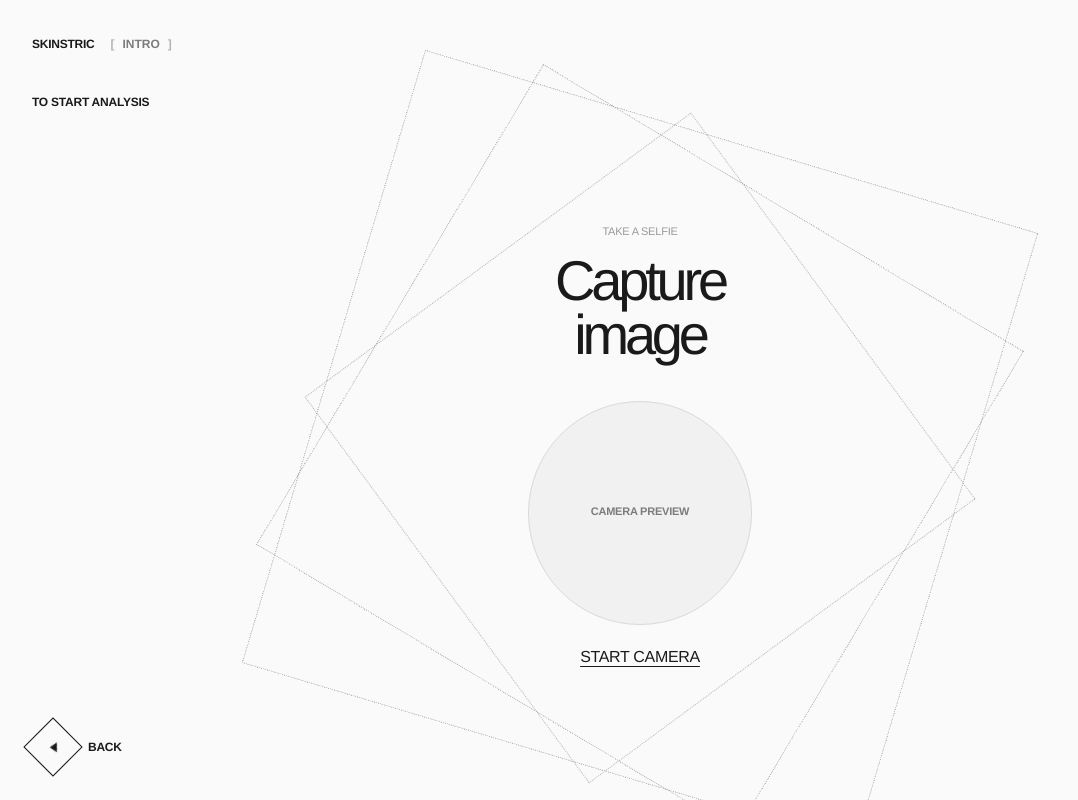
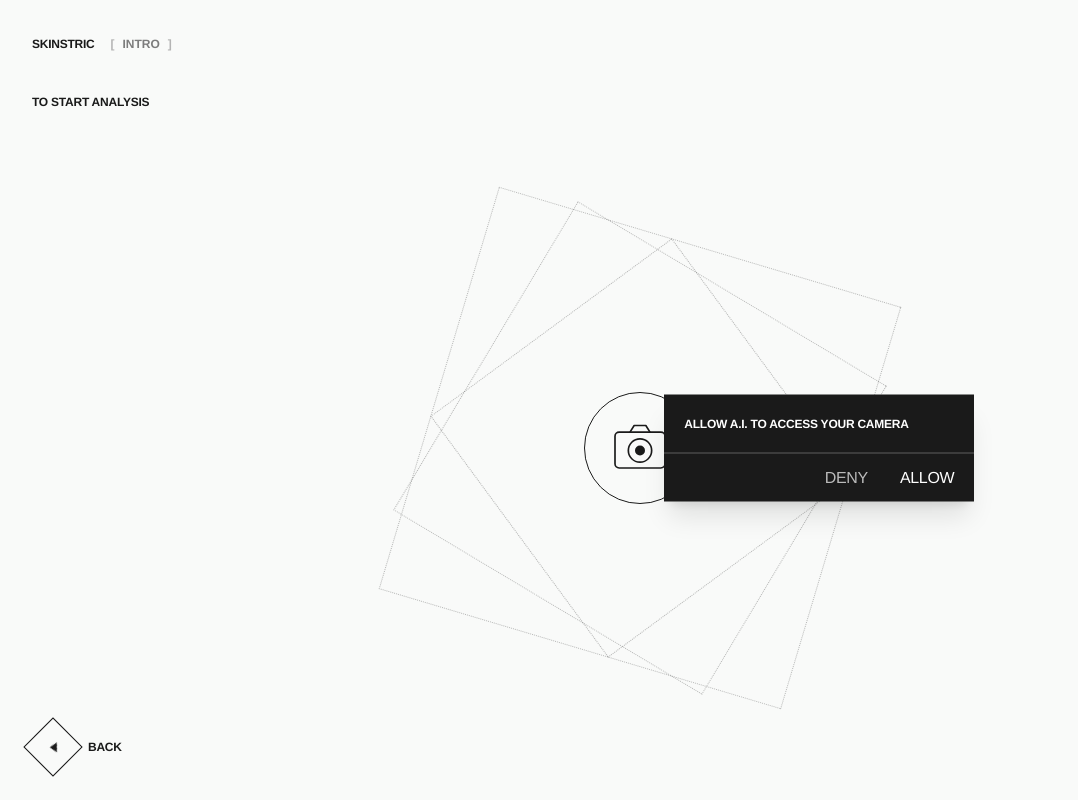
Before and after one commit to ddismuke4502/SkinstricAi_Dame, a Next.js app: page /camera in a window 1280 px wide. Shown: the whole page, without its empty margins (0-1078 px from the left). Built offline with nearby package versions, Linux system fonts and the light colour scheme.

Commit message:
polish camera setup guidance

```diff
--- a/src/app/camera/page.tsx
+++ b/src/app/camera/page.tsx
@@ -4,16 +4,47 @@
 import { useRouter } from "next/navigation";
 import BottomNav from "@/components/layout/BottomNav";
 import PageShell from "@/components/layout/PageShell";
-import DiamondButton from "@/components/ui/DiamondButton";
 import RotatingDiamond from "@/components/ui/RotatingDiamond";
+import { CameraIcon } from "@/components/ui/SkinstricIcons";
 import { ROUTES } from "@/constants/routes";
 import { submitPhaseTwoImage } from "@/lib/api";
 import { getInitialActualSelections } from "@/lib/demographics";
 import { canvasToBase64 } from "@/lib/image";
-import {
-  saveActualSelections,
-  saveDemographicsData,
-} from "@/lib/storage";
+import { saveActualSelections, saveDemographicsData } from "@/lib/storage";
+
+type CameraStage =
+  | "permission"
+  | "settingUp"
+  | "live"
+  | "captured"
+  | "analyzing";
+
+function CameraGuidanceCopy({ tone = "dark" }: { tone?: "dark" | "light" }) {
+  const textColor = tone === "light" ? "text-white" : "text-[#1a1a1a]";
+  const mutedColor = tone === "light" ? "text-white/90" : "text-[#1a1a1a]";
+
+  return (
+    <div
+      className={[
+        "mt-18 text-center text-[11px] font-semibold uppercase leading-relaxed tracking-[-0.02em]",
+        textColor,
+      ].join(" ")}
+    >
+      <p>TO GET BETTER RESULTS MAKE SURE TO HAVE</p>
+
+      <div
+        className={[
+          "mt-4 flex flex-wrap items-center justify-center gap-x-7 gap-y-2",
+          mutedColor,
+        ].join(" ")}
+      >
+        <span>◇ NEUTRAL EXPRESSION</span>
+        <span>◇ FRONTAL POSE</span>
+        <span>◇ ADEQUATE LIGHTING</span>
+      </div>
+    </div>
+  );
+}
 
 export default function CameraPage() {
   const router = useRouter();
@@ -22,53 +53,77 @@
   const canvasRef = useRef<HTMLCanvasElement | null>(null);
   const streamRef = useRef<MediaStream | null>(null);
 
-  const [isCameraActive, setIsCameraActive] = useState(false);
+  const [stage, setStage] = useState<CameraStage>("permission");
   const [capturedPreview, setCapturedPreview] = useState("");
   const [capturedBase64, setCapturedBase64] = useState("");
   const [errorMessage, setErrorMessage] = useState("");
-  const [isAnalyzing, setIsAnalyzing] = useState(false);
 
   function stopCamera() {
     streamRef.current?.getTracks().forEach((track) => track.stop());
     streamRef.current = null;
-    setIsCameraActive(false);
   }
 
   async function startCamera() {
     try {
       setErrorMessage("");
+      setCapturedPreview("");
+      setCapturedBase64("");
+      setStage("settingUp");
+
+      const setupStartedAt = Date.now();
 
       if (!navigator.mediaDevices?.getUserMedia) {
         setErrorMessage("Camera access is not supported in this browser.");
+        setStage("permission");
         return;
       }
 
       const stream = await navigator.mediaDevices.getUserMedia({
         video: {
           facingMode: "user",
-          width: { ideal: 1280 },
-          height: { ideal: 720 },
+          width: { ideal: 1920 },
+          height: { ideal: 1080 },
         },
         audio: false,
       });
 
       streamRef.current = stream;
 
-      if (videoRef.current) {
-        videoRef.current.srcObject = stream;
-        await videoRef.current.play();
-      }
+      const elapsedSetupTime = Date.now() - setupStartedAt;
+      const minimumSetupTime = 900;
+      const remainingSetupTime = Math.max(
+        0,
+        minimumSetupTime - elapsedSetupTime,
+      );
 
-      setCapturedPreview("");
-      setCapturedBase64("");
-      setIsCameraActive(true);
+      await new Promise((resolve) => {
+        window.setTimeout(resolve, remainingSetupTime);
+      });
+
+      setStage("live");
     } catch {
       setErrorMessage(
-        "Unable to access your camera. Please allow camera permissions and try again."
+        "Unable to access your camera. Please allow camera permissions and try again.",
       );
-      setIsCameraActive(false);
+      setStage("permission");
     }
   }
+
+  useEffect(() => {
+    if (stage !== "live") return;
+
+    const video = videoRef.current;
+    const stream = streamRef.current;
+
+    if (!video || !stream) return;
+
+    video.srcObject = stream;
+
+    void video.play().catch(() => {
+      setErrorMessage("Unable to start the camera preview. Please try again.");
+      setStage("permission");
+    });
+  }, [stage]);
 
   function captureSelfie() {
     const video = videoRef.current;
@@ -79,7 +134,7 @@
       return;
     }
 
-    const width = video.videoWidth || 720;
+    const width = video.videoWidth || 1280;
     const height = video.videoHeight || 720;
 
     canvas.width = width;
@@ -101,7 +156,7 @@
 
     setCapturedPreview(result.dataUrl);
     setCapturedBase64(result.base64);
-    setErrorMessage("");
+    setStage("captured");
     stopCamera();
   }
 
@@ -112,7 +167,7 @@
     }
 
     try {
-      setIsAnalyzing(true);
+      setStage("analyzing");
       setErrorMessage("");
 
       const response = await submitPhaseTwoImage({
@@ -130,9 +185,25 @@
           : "Something went wrong while analyzing your selfie.";
 
       setErrorMessage(message);
-    } finally {
-      setIsAnalyzing(false);
+      setStage("captured");
     }
+  }
+
+  function handleBack() {
+    if (stage === "live") {
+      stopCamera();
+      setStage("permission");
+      return;
+    }
+
+    if (stage === "captured") {
+      setCapturedPreview("");
+      setCapturedBase64("");
+      setStage("permission");
+      return;
+    }
+
+    router.push(ROUTES.select);
   }
 
   useEffect(() => {
@@ -140,6 +211,95 @@
       stopCamera();
     };
   }, []);
+
+  if (stage === "settingUp" || stage === "analyzing") {
+    return (
+      <PageShell contentClassName="flex min-h-screen items-center justify-center px-7 pt-0 md:px-8">
+        <div className="flex flex-col items-center">
+          <RotatingDiamond size="md">
+            <div className="mb-6 grid h-24 w-24 place-items-center rounded-full border border-[#1a1a1a]">
+              <CameraIcon className="h-16 w-16 text-[#1a1a1a]" />
+            </div>
+
+            <p className="text-[13px] font-semibold uppercase tracking-[-0.02em]">
+              {stage === "settingUp"
+                ? "SETTING UP CAMERA ..."
+                : "PREPARING YOUR ANALYSIS ..."}
+            </p>
+          </RotatingDiamond>
+
+          <CameraGuidanceCopy />
+        </div>
+      </PageShell>
+    );
+  }
+
+  if (stage === "live" || stage === "captured") {
+    return (
+      <div className="relative min-h-screen overflow-hidden bg-[#d6d8d5] text-white">
+        {stage === "live" ? (
+          <video
+            ref={videoRef}
+            muted
+            playsInline
+            className="absolute inset-0 h-full w-full scale-x-[-1] object-cover"
+          />
+        ) : (
+          <div
+            className="absolute inset-0 h-full w-full bg-cover bg-center"
+            style={{ backgroundImage: `url(${capturedPreview})` }}
+          />
+        )}
+
+        <div className="absolute inset-0 bg-black/10" />
+
+        <header className="absolute left-0 top-0 z-20 flex w-full items-center justify-between px-7 py-5 md:px-8">
+          <div className="flex items-center gap-4">
+            <span className="text-[12px] font-semibold uppercase tracking-[-0.02em]">
+              SKINSTRIC
+            </span>
+            <span className="hidden text-[12px] font-semibold uppercase tracking-[-0.02em] text-white/70 md:block">
+              [ ANALYSIS ]
+            </span>
+          </div>
+        </header>
+
+        {stage === "captured" && (
+          <p className="absolute left-1/2 top-[23%] z-20 -translate-x-1/2 text-[12px] font-semibold uppercase tracking-[-0.02em]">
+            GREAT SHOT!
+          </p>
+        )}
+
+        {stage === "live" && (
+          <button
+            type="button"
+            onClick={captureSelfie}
+            className="absolute right-10 top-1/2 z-20 flex -translate-y-1/2 items-center gap-4 text-[12px] font-semibold uppercase tracking-[-0.02em] transition-opacity hover:opacity-70"
+          >
+            TAKE PICTURE
+            <span className="grid h-12 w-12 place-items-center rounded-full border border-white">
+              <CameraIcon className="h-7 w-7 text-white" />
+            </span>
+          </button>
+        )}
+
+        <div className="absolute bottom-24 left-1/2 z-20 w-full max-w-3xl -translate-x-1/2 px-6">
+          <CameraGuidanceCopy tone="light" />
+        </div>
+
+        <BottomNav
+          onBack={handleBack}
+          onProceed={stage === "captured" ? analyzeSelfie : undefined}
+          showBack
+          showProceed={stage === "captured"}
+          proceedLabel="PROCEED"
+          className="text-white"
+        />
+
+        <canvas ref={canvasRef} className="hidden" />
+      </div>
+    );
+  }
 
   return (
     <PageShell contentClassName="min-h-screen px-7 pt-24 md:px-8">
@@ -149,107 +309,62 @@
         </div>
 
         <div className="flex min-h-[calc(100vh-6rem)] items-center justify-center">
-          <RotatingDiamond size="lg">
-            <p className="skinstric-muted-label mb-4">TAKE A SELFIE</p>
+          <div className="relative grid h-105 w-105 place-items-center">
+            <span className="diamond-frame rotate-slow w-105" />
+            <span className="diamond-frame rotate-medium w-90" />
+            <span className="diamond-frame rotate-fast w-75" />
 
-            <h1 className="skinstric-section-title">
-              Capture
-              <br />
-              image
-            </h1>
-
-            <div className="mt-10 flex flex-col items-center gap-5">
-              <div className="relative grid h-48 w-48 place-items-center overflow-hidden rounded-full border border-[#d8d8d8] bg-[#f1f1f1] md:h-56 md:w-56">
-                {capturedPreview ? (
-                  <div
-                    aria-label="Captured selfie preview"
-                    className="h-full w-full bg-cover bg-center grayscale"
-                    style={{ backgroundImage: `url(${capturedPreview})` }}
-                  />
-                ) : (
-                  <video
-                    ref={videoRef}
-                    muted
-                    playsInline
-                    className={[
-                      "h-full w-full scale-x-[-1] object-cover grayscale",
-                      isCameraActive ? "block" : "hidden",
-                    ].join(" ")}
-                  />
-                )}
-
-                {!isCameraActive && !capturedPreview && (
-                  <p className="px-8 text-center text-[11px] font-semibold uppercase leading-snug tracking-[-0.02em] text-[#7c7c7c]">
-                    Camera preview
-                  </p>
-                )}
+            <div className="relative z-10 grid place-items-center">
+              <div className="grid h-28 w-28 place-items-center rounded-full border border-[#1a1a1a]">
+                <CameraIcon className="h-20 w-20 text-[#1a1a1a]" />
               </div>
 
-              <canvas ref={canvasRef} className="hidden" />
+              <div className="absolute left-19 top-10 h-px w-28 rotate-[-38deg] bg-[#1a1a1a]" />
 
-              <div className="flex flex-col items-center gap-4 sm:flex-row">
-                {!isCameraActive && !capturedPreview && (
-                  <button
-                    type="button"
-                    onClick={startCamera}
-                    disabled={isAnalyzing}
-                    className="text-[11px] font-semibold uppercase tracking-[-0.02em] underline underline-offset-4 transition-opacity hover:opacity-60 disabled:opacity-40"
-                  >
-                    Start camera
-                  </button>
-                )}
+              <p className="absolute left-38.75 top-17.5 w-44 text-[11px] font-semibold uppercase leading-snug tracking-[-0.02em]">
+                ALLOW A.I.
+                <br />
+                TO SCAN YOUR FACE
+              </p>
+            </div>
+          </div>
 
-                {isCameraActive && (
-                  <button
-                    type="button"
-                    onClick={captureSelfie}
-                    disabled={isAnalyzing}
-                    className="text-[11px] font-semibold uppercase tracking-[-0.02em] underline underline-offset-4 transition-opacity hover:opacity-60 disabled:opacity-40"
-                  >
-                    Capture selfie
-                  </button>
-                )}
+          <div className="absolute left-[52%] top-1/2 z-30 w-77.5 -translate-y-1/2 bg-[#1a1a1a] text-white shadow-xl">
+            <p className="border-b border-white/30 px-5 py-5 text-[12px] font-semibold uppercase tracking-[-0.02em]">
+              ALLOW A.I. TO ACCESS YOUR CAMERA
+            </p>
 
-                {capturedPreview && (
-                  <button
-                    type="button"
-                    onClick={startCamera}
-                    disabled={isAnalyzing}
-                    className="text-[11px] font-semibold uppercase tracking-[-0.02em] underline underline-offset-4 transition-opacity hover:opacity-60 disabled:opacity-40"
-                  >
-                    Retake
-                  </button>
-                )}
-              </div>
+            <div className="flex justify-end gap-8 px-5 py-3">
+              <button
+                type="button"
+                onClick={() => router.push(ROUTES.select)}
+                className="text-[11px] font-semibold uppercase tracking-[-0.02em] text-white/70 transition-opacity hover:opacity-70"
+              >
+                DENY
+              </button>
 
-              {errorMessage && (
-                <p className="max-w-90 text-center text-[11px] font-semibold uppercase leading-snug tracking-[-0.02em] text-red-600">
-                  {errorMessage}
-                </p>
-              )}
+              <button
+                type="button"
+                onClick={startCamera}
+                className="text-[11px] font-semibold uppercase tracking-[-0.02em] text-white transition-opacity hover:opacity-70"
+              >
+                ALLOW
+              </button>
+            </div>
+          </div>
+        </div>
 
-              {isAnalyzing && (
-                <p className="skinstric-muted-label">Analyzing selfie...</p>
-              )}
-
-              {capturedPreview && (
-                <DiamondButton
-                  label={isAnalyzing ? "ANALYZING" : "ANALYZE"}
-                  onClick={analyzeSelfie}
-                  direction="right"
-                  disabled={isAnalyzing}
-                />
-              )}
-            </div>
-          </RotatingDiamond>
-        </div>
+        {errorMessage && (
+          <p className="absolute bottom-28 left-1/2 max-w-md -translate-x-1/2 text-center text-[11px] font-semibold uppercase leading-snug tracking-[-0.02em] text-red-600">
+            {errorMessage}
+          </p>
+        )}
       </section>
 
-      <BottomNav
-        backHref={ROUTES.select}
-        showBack
-        showProceed={false}
-      />
+      <BottomNav onBack={handleBack} showBack showProceed={false} />
+
+      <canvas ref={canvasRef} className="hidden" />
+      <video ref={videoRef} muted playsInline className="hidden" />
     </PageShell>
   );
 }
```
Also changed, not shown: public/assets/icons/gallery-icon.svg.
